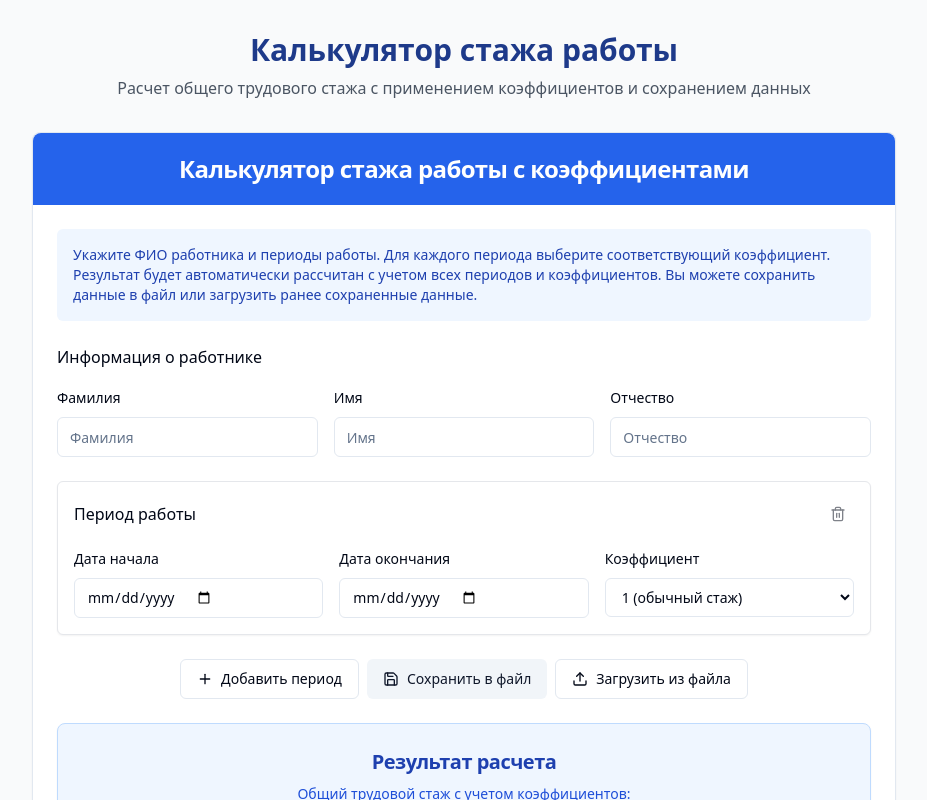
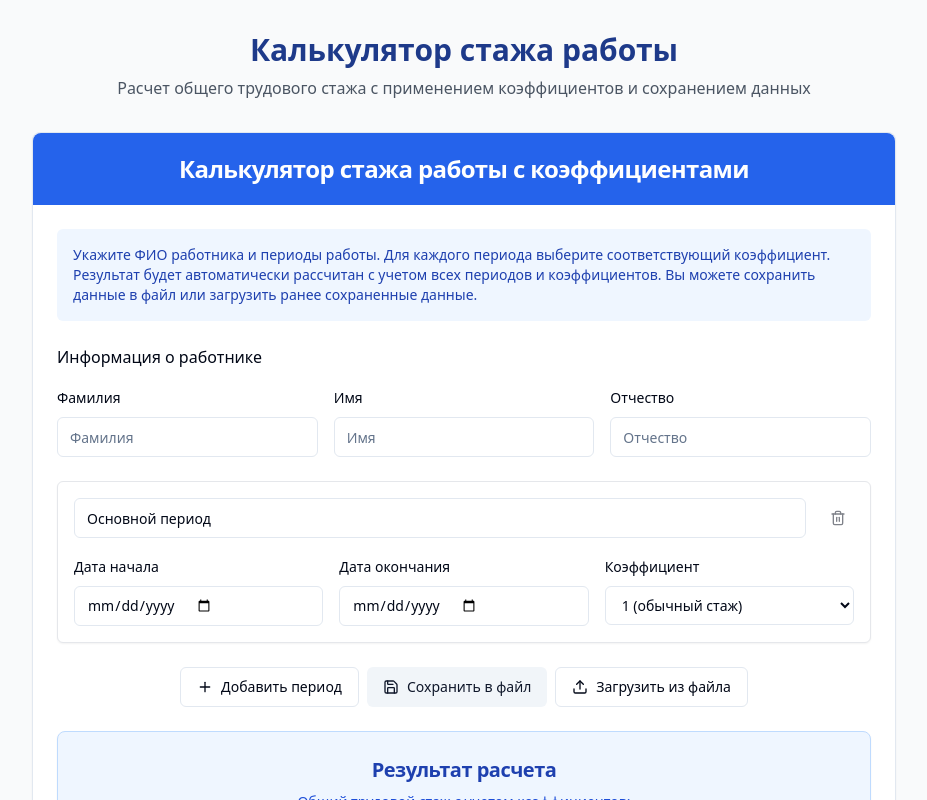
Before and after one commit to Vado052/staj, a React (Vite) app: page / in a window 1280 px wide. Shown: the top 800 px of the page, without its empty margins (176-1103 px from the left). Built offline with nearby package versions, Linux system fonts and the light colour scheme.

Commit message:
Add period name input
Add input field to allow users to name work periods.

```diff
--- a/src/components/ExperienceCalculatorForm.tsx
+++ b/src/components/ExperienceCalculatorForm.tsx
@@ -1,4 +1,3 @@
-
 import React, { useState, useRef } from "react";
 import { Button } from "@/components/ui/button";
 import { Card, CardContent, CardHeader, CardTitle } from "@/components/ui/card";
@@ -16,6 +15,7 @@ const ExperienceCalculatorForm: React.FC = () => {
     periods: [
       {
         id: uuidv4(),
+        name: "Основной период",
         startDate: null,
         endDate: null,
         coefficient: 1,
@@ -26,12 +26,16 @@ const ExperienceCalculatorForm: React.FC = () => {
   const fileInputRef = useRef<HTMLInputElement>(null);
 
   const addPeriod = () => {
+    // Generate a number for the new period
+    const periodNumber = employee.periods.length + 1;
+
     setEmployee({
       ...employee,
       periods: [
         ...employee.periods,
         {
           id: uuidv4(),
+          name: `Период ${periodNumber}`,
           startDate: null,
           endDate: null,
           coefficient: 1,
@@ -39,6 +43,7 @@ const ExperienceCalculatorForm: React.FC = () => {
       ]
     });
   };
+
 
   const updatePeriod = (id: string, updatedPeriod: WorkPeriod) => {
     setEmployee({
@@ -82,6 +87,15 @@ const ExperienceCalculatorForm: React.FC = () => {
       try {
         const content = e.target?.result as string;
         const loadedEmployee = parseEmployeeData(content);
+
+        // Ensure all periods have names (for backwards compatibility)
+        if (loadedEmployee && loadedEmployee.periods) {
+          loadedEmployee.periods = loadedEmployee.periods.map((period, index) => ({
+            ...period,
+            name: period.name || `Период ${index + 1}`
+          }));
+        }
+
         setEmployee(loadedEmployee);
         toast.success("Данные успешно загружены");
       } catch (error) {
--- a/src/components/WorkPeriodInput.tsx
+++ b/src/components/WorkPeriodInput.tsx
@@ -21,6 +21,13 @@ const WorkPeriodInput: React.FC<WorkPeriodInputProps> = ({
   onDelete,
   isDeleteDisabled,
 }) => {
+  const handleNameChange = (e: React.ChangeEvent<HTMLInputElement>) => {
+    onChange({
+      ...period,
+      name: e.target.value,
+    });
+  };
+
   const handleStartDateChange = (e: React.ChangeEvent<HTMLInputElement>) => {
     if (e.target.value) {
       onChange({
@@ -64,14 +71,22 @@ const WorkPeriodInput: React.FC<WorkPeriodInputProps> = ({
   return (
     <div className="p-4 border border-gray-200 rounded-md mb-4 shadow-sm bg-white">
       <div className="flex justify-between items-center mb-4">
-        <h3 className="text-md font-medium">Период работы</h3>
+        <div className="flex-grow mr-4">
+          <Input
+            type="text"
+            value={period.name || ""}
+            onChange={handleNameChange}
+            placeholder="Название периода"
+            className="font-medium"
+          />
+        </div>
         <Button
           variant="ghost"
           size="icon"
           onClick={onDelete}
           disabled={isDeleteDisabled}
           title={isDeleteDisabled ? "Необходим минимум один период" : "Удалить период"}
-          className="h-8 w-8"
+          className="h-8 w-8 flex-shrink-0"
         >
           <Trash2 className="h-4 w-4" />
         </Button>
--- a/src/utils/calculatorUtils.ts
+++ b/src/utils/calculatorUtils.ts
@@ -1,6 +1,7 @@
 
 export type WorkPeriod = {
   id: string;
+  name: string; // Added name field
   startDate: Date | null;
   endDate: Date | null;
   coefficient: number;
```
